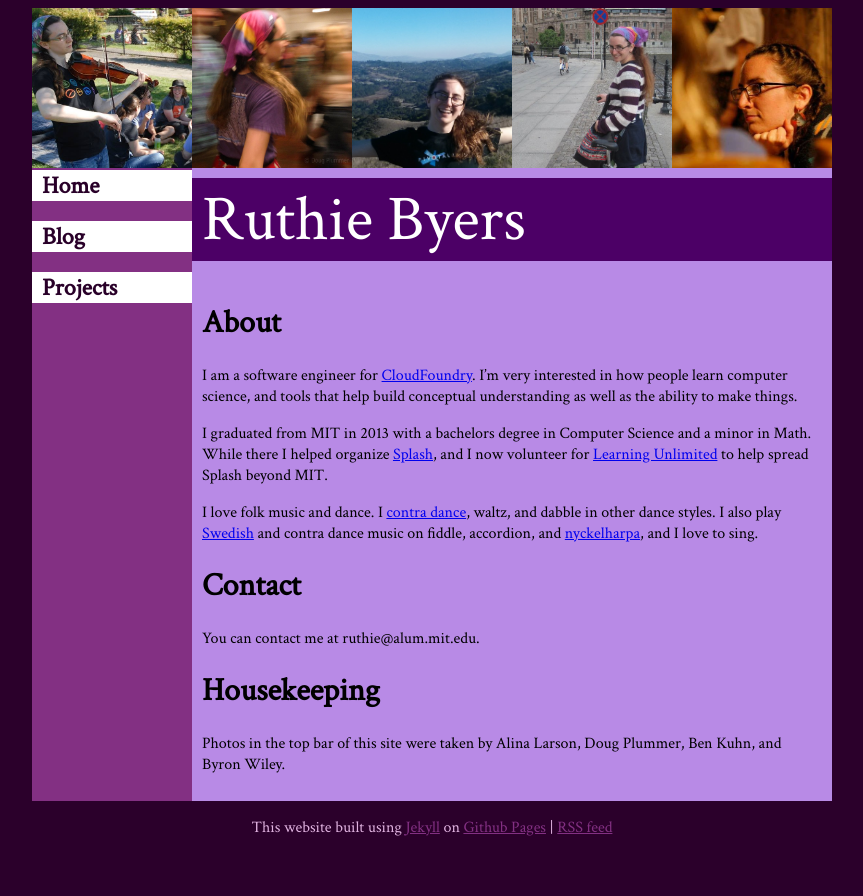
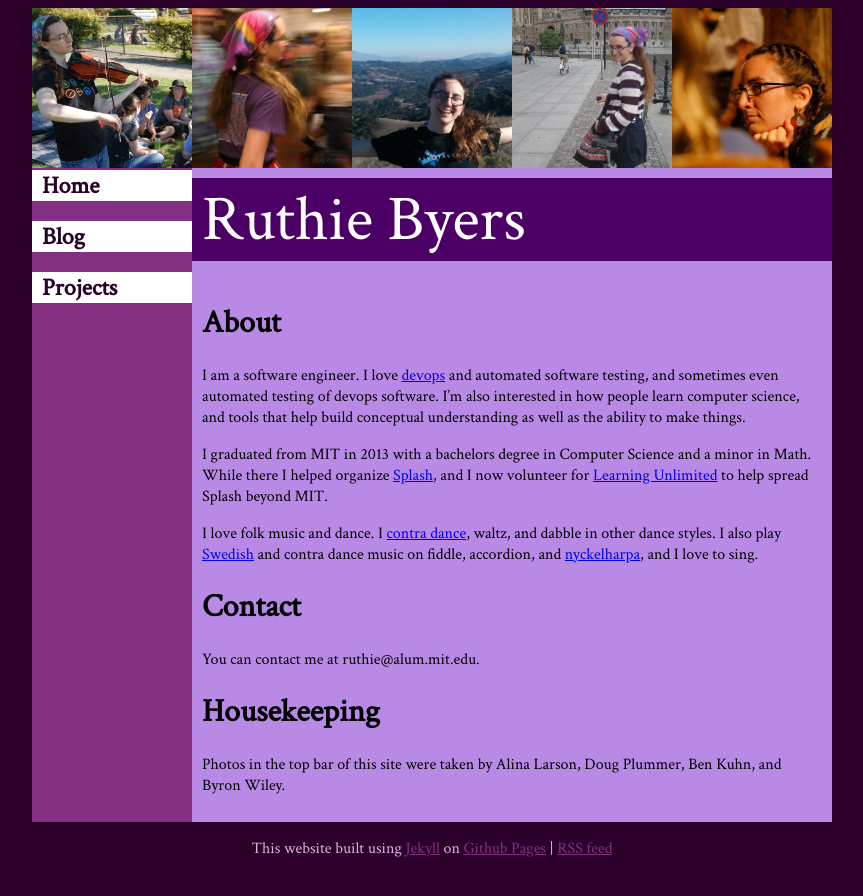
Before and after one commit to ruthie/ruthie.github.io, a Jekyll site: the page built from index.md, in a window 1280 px wide. Shown: the top 896 px of the page, without its empty margins (208-1071 px from the left). Built offline with Jekyll 4.4.1, drawn with Linux system fonts in a browser that asks for light colours.

Commit message:
Update index to reflect that I'm no longer working at cloudfoundry

```diff
--- a/index.md
+++ b/index.md
@@ -4,7 +4,7 @@
 ---
 # About
 
-I am a software engineer for [CloudFoundry](http://www.cloudfoundry.com/).  I'm very interested in how people learn computer science, and tools that help build conceptual understanding as well as the ability to make things.
+I am a software engineer.  I love [devops](http://en.wikipedia.org/wiki/DevOps) and automated software testing, and sometimes even automated testing of devops software.  I'm also interested in how people learn computer science, and tools that help build conceptual understanding as well as the ability to make things.
 
 I graduated from MIT in 2013 with a bachelors degree in Computer Science and a minor in Math.  While there I helped organize [Splash](http://esp.mit.edu/learn/Splash), and I now volunteer for [Learning Unlimited](http://learningu.org) to help spread Splash beyond MIT.
 
```
